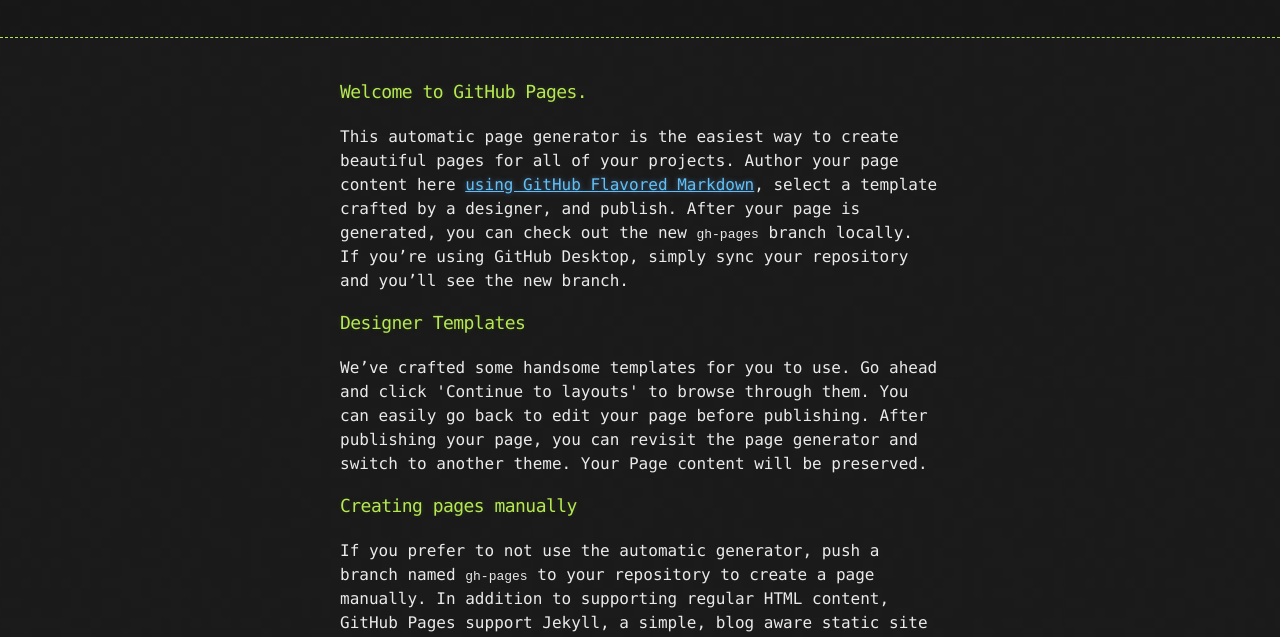
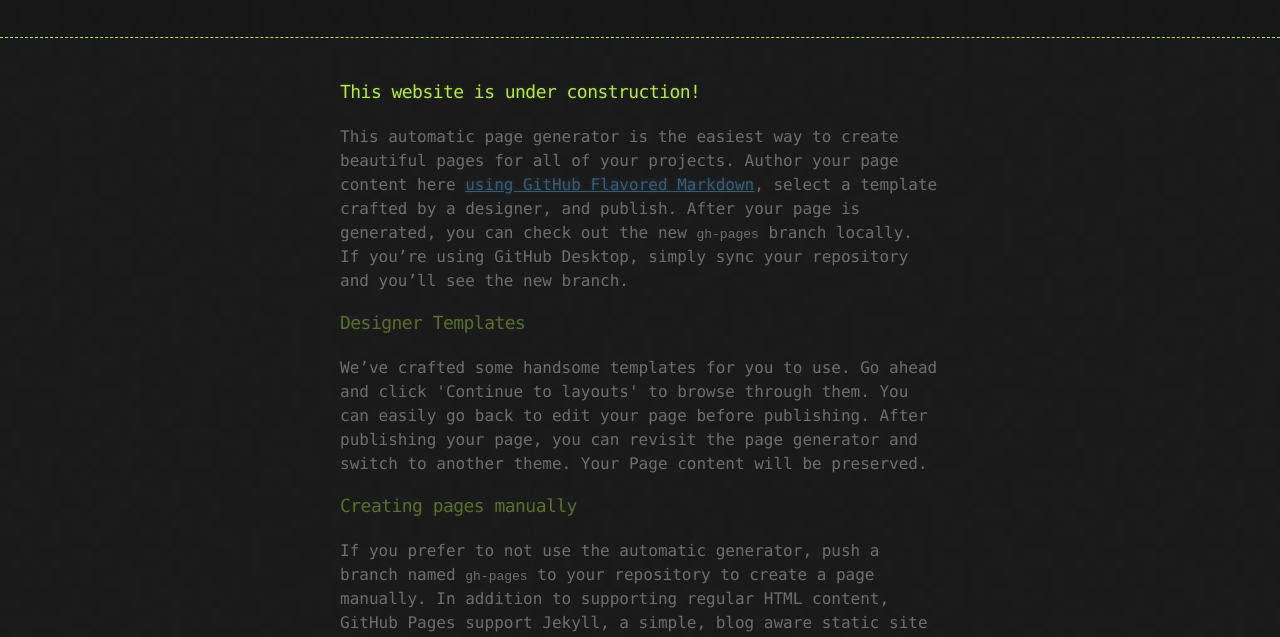
Before and after one commit to TheEliteGameList/TheEliteGameList.github.io, a plain HTML site: page index.html in a window 1280 px wide. Shown: the part 155-792 px from the top of the page. Drawn offline with Linux system fonts and the light colour scheme.

Commit message:
Change style of page to show 'In construction'

```diff
--- a/index.html
+++ b/index.html
@@ -6,7 +6,7 @@
 
     <link rel="stylesheet" type="text/css" href="stylesheets/stylesheet.css" media="screen">
     <link rel="stylesheet" type="text/css" href="stylesheets/github-dark.css" media="screen">
-    <link rel="stylesheet" type="text/css" href="stylesheets/print.css" media="print">
+    <link rel="stylesheet" type="text/css" href="stylesheets/mystyle.css" media="screen">
 
     <title>The Elite Game List by TheEliteGameList</title>
   </head>
@@ -27,8 +27,8 @@
     <div class="container">
       <section id="main_content">
         <h3>
-<a id="welcome-to-github-pages" class="anchor" href="#welcome-to-github-pages" aria-hidden="true"><span aria-hidden="true" class="octicon octicon-link"></span></a>Welcome to GitHub Pages.</h3>
-
+		<a id="welcome-to-github-pages" class="anchor" href="#welcome-to-github-pages" aria-hidden="true"><span aria-hidden="true" class="octicon octicon-link"></span></a>This website is under construction!</h3>
+		<div class="grayout">
 			<p>This automatic page generator is the easiest way to create beautiful pages for all of your projects. Author your page content here <a href="https://guides.github.com/features/mastering-markdown/">using GitHub Flavored Markdown</a>, select a template crafted by a designer, and publish. After your page is generated, you can check out the new <code>gh-pages</code> branch locally. If you’re using GitHub Desktop, simply sync your repository and you’ll see the new branch.</p>
 
 			<h3>
@@ -52,6 +52,7 @@
 			<p>Having trouble with Pages? Check out our <a href="https://help.github.com/pages">documentation</a> or <a href="https://github.com/contact">contact support</a> and we’ll help you sort it out.</p>
 				</section>
 		</div>
+	</div>
 
 
   </body>
--- /dev/null
+++ b/stylesheets/mystyle.css
@@ -0,0 +1,4 @@
+.grayout {
+    opacity: 0.4; /* Real browsers */
+    filter: alpha(opacity = 40); /* MSIE */
+}
```
Lines whose indentation alone changed are shown as unchanged.
